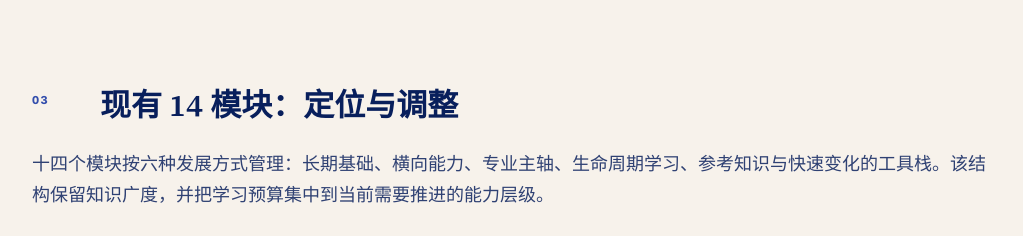
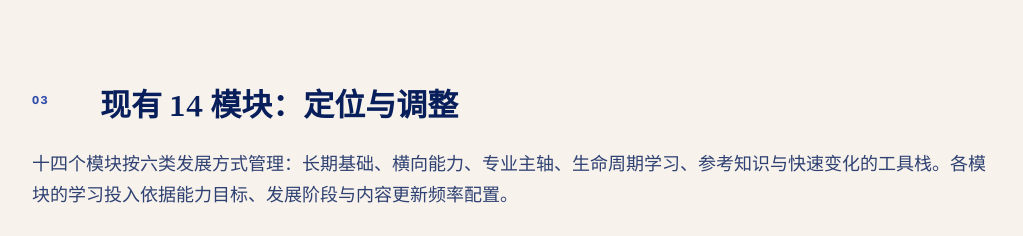
Before and after one commit to GeoGeekLab/personal-learning-map, a plain HTML site: page index.html in a window 1280 px wide. Shown: the part 2913-3149 px from the top of the page, without its empty margins (148-1171 px from the left). Drawn offline with Linux system fonts and the light colour scheme.

Commit message:
Fix deployed body width and refine bilingual copy

```diff
--- a/index.html
+++ b/index.html
@@ -5,7 +5,7 @@
 <meta name="viewport" content="width=device-width,initial-scale=1">
 <meta name="color-scheme" content="light">
 <title>Personal Learning Map</title>
-<link rel="preload" href="assets/typography.css?v=20261003c" as="style">
+<link rel="preload" href="assets/typography.css?v=20261006b" as="style">
 <link rel="preload" href="assets/interaction.css?v=20261005b" as="style">
 <link rel="preload" href="assets/layout.css?v=20261005a" as="style">
 <link rel="preload" href="assets/resource-curation.css?v=20261005a" as="style">
@@ -52,12 +52,34 @@ html[data-plm-boot="loading"] body>*:not(#plm-boot-cover){visibility:hidden!impo
 html[data-plm-boot="ready"] #plm-boot-cover{opacity:0;pointer-events:none}
 @media(prefers-reduced-motion:reduce){#plm-boot-cover{transition:none}#plm-boot-cover .plm-boot-bar:after{animation:none;width:100%;opacity:.65}}
 </style>
-<link rel="stylesheet" href="assets/typography.css?v=20261003c">
+<link rel="stylesheet" href="assets/typography.css?v=20261006b">
 <link rel="stylesheet" href="assets/interaction.css?v=20261005b">
 <link rel="stylesheet" href="assets/layout.css?v=20261005a">
 <link rel="stylesheet" href="assets/resource-curation.css?v=20261005a">`;
 
     const bootCover=`<div id="plm-boot-cover" role="status" aria-live="polite" aria-label="Loading Personal Learning Map"><div class="plm-boot-inner"><div class="plm-boot-eyebrow">GeoGeekLab · Research Map</div><div class="plm-boot-title">Personal Learning Map</div><div class="plm-boot-status" id="plm-boot-status">Preparing the final interface…</div><div class="plm-boot-bar"></div></div></div>`;
+
+    const editorialPatch=`<script>
+(()=>{
+  const set=(el,text)=>{if(el&&el.textContent!==text)el.textContent=text};
+  const zh=document.querySelector('.lang-page[data-lang="zh"]');
+  const en=document.querySelector('.lang-page[data-lang="en"]');
+  if(zh){
+    set(zh.querySelector('[data-section="scope"] .subhead + .lead'),'综合 WEF、OECD、UNESCO 及所引高校培养要求，共同覆盖的主要能力要素包括：身心健康与自我调节、学习能动性、定量与科学推理、创造与设计、沟通与协作、数字与 AI 素养、伦理与公民素养、环境与可持续性，以及专业领域的纵深能力。个人财务、家庭、法律与照护在上述框架中的覆盖相对有限，本体系将其归入“人生治理与长期责任”能力域。');
+    set(zh.querySelector('[data-section="audit"] > .lead'),'十四个模块按六类发展方式管理：长期基础、横向能力、专业主轴、生命周期学习、参考知识与快速变化的工具栈。各模块的学习投入依据能力目标、发展阶段与内容更新频率配置。');
+    zh.querySelectorAll('.cap-row .path b').forEach(x=>{if(x.textContent.trim()==='表现证据：')x.textContent='评估标准：'});
+    const n=zh.querySelector('[data-section="methods"] .note');if(n)n.innerHTML='<b>季度实施。</b>每季度选择少数高优先级能力推进至下一深度；健康、语言等基础能力维持低强度训练，探索性主题可停留在 Orient 或 Learn。季度评价依据实际应用、任务结果与反馈质量。';
+    const r=zh.querySelector('.resource-curation');if(r){set(r.querySelector('.resource-curation-copy b'),'资源分层');set(r.querySelector('.resource-curation-copy p'),'资源按课程功能与学习阶段分为主干、进阶和前沿，并标注先修要求与适用阶段。');const s=r.querySelectorAll('.resource-tier-legend > div span');set(s[0],'用于系统建立核心概念、方法和基础训练。');set(s[1],'用于在既有基础上提高理论深度、技术难度或应用复杂度。');set(s[2],'用于跟踪研究、技术与公共议题的最新进展。')}
+  }
+  if(en){
+    set(en.querySelector('[data-section="scope"] .subhead + .lead'),'Across WEF, OECD, UNESCO, and the cited university curricula, the recurring capability areas are physical and psychological health and self-regulation; learning agency; quantitative and scientific reasoning; creativity and design; communication and collaboration; digital and AI literacy; ethics and citizenship; environmental sustainability; and domain-specific depth. Personal finance, family, law, and care receive less direct coverage in these frameworks and are grouped here under life governance and long-term responsibility.');
+    set(en.querySelector('[data-section="audit"] > .lead'),'The fourteen modules are managed through six development modes: lifelong foundations, cross-cutting capabilities, a professional major axis, lifecycle learning, reference knowledge, and fast-changing tool stacks. Learning allocation is determined by capability objectives, development stage, and update cycle.');
+    en.querySelectorAll('.cap-row .path b').forEach(x=>{if(x.textContent.trim()==='Evidence:')x.textContent='Assessment criteria:'});
+    const n=en.querySelector('[data-section="methods"] .note');if(n)n.innerHTML='<b>Quarterly implementation.</b> Each quarter advances a small number of high-priority capabilities to the next depth level. Health and language remain in low-intensity maintenance, while exploratory subjects may remain at Orient or Learn. Quarterly evaluation is based on real-world application, task outcomes, and feedback quality.';
+    const r=en.querySelector('.resource-curation');if(r){set(r.querySelector('.resource-curation-copy b'),'Resource tiers');set(r.querySelector('.resource-curation-copy p'),'Resources are classified by instructional function and learning stage as canonical, advanced, or living-edge, with prerequisites and intended stage stated explicitly.');const s=r.querySelectorAll('.resource-tier-legend > div span');set(s[0],'Builds core concepts, methods, and foundational practice.');set(s[1],'Extends established foundations through greater theoretical depth, technical difficulty, or application complexity.');set(s[2],'Tracks current developments in research, technology, and public issues.')}
+  }
+})();
+<\/script>`;
 
     const bootRelease=`<script>
 (()=>{
@@ -110,7 +132,7 @@ html[data-plm-boot="ready"] #plm-boot-cover{opacity:0;pointer-events:none}
     const enhanced=html
       .replace('</head>',bootHead+'\n</head>')
       .replace('<body>','<body>'+bootCover)
-      .replace('</body>','<script src="assets/open-lectures.js?v=20261005b"><\/script><script src="assets/interaction.js?v=20261005b"><\/script><script src="assets/typography.js?v=20261003c"><\/script>'+bootRelease+'</body>');
+      .replace('</body>','<script src="assets/open-lectures.js?v=20261005b"><\/script><script src="assets/interaction.js?v=20261005b"><\/script><script src="assets/typography.js?v=20261003c"><\/script>'+editorialPatch+bootRelease+'</body>');
 
     document.open();
     document.write(enhanced);
```
